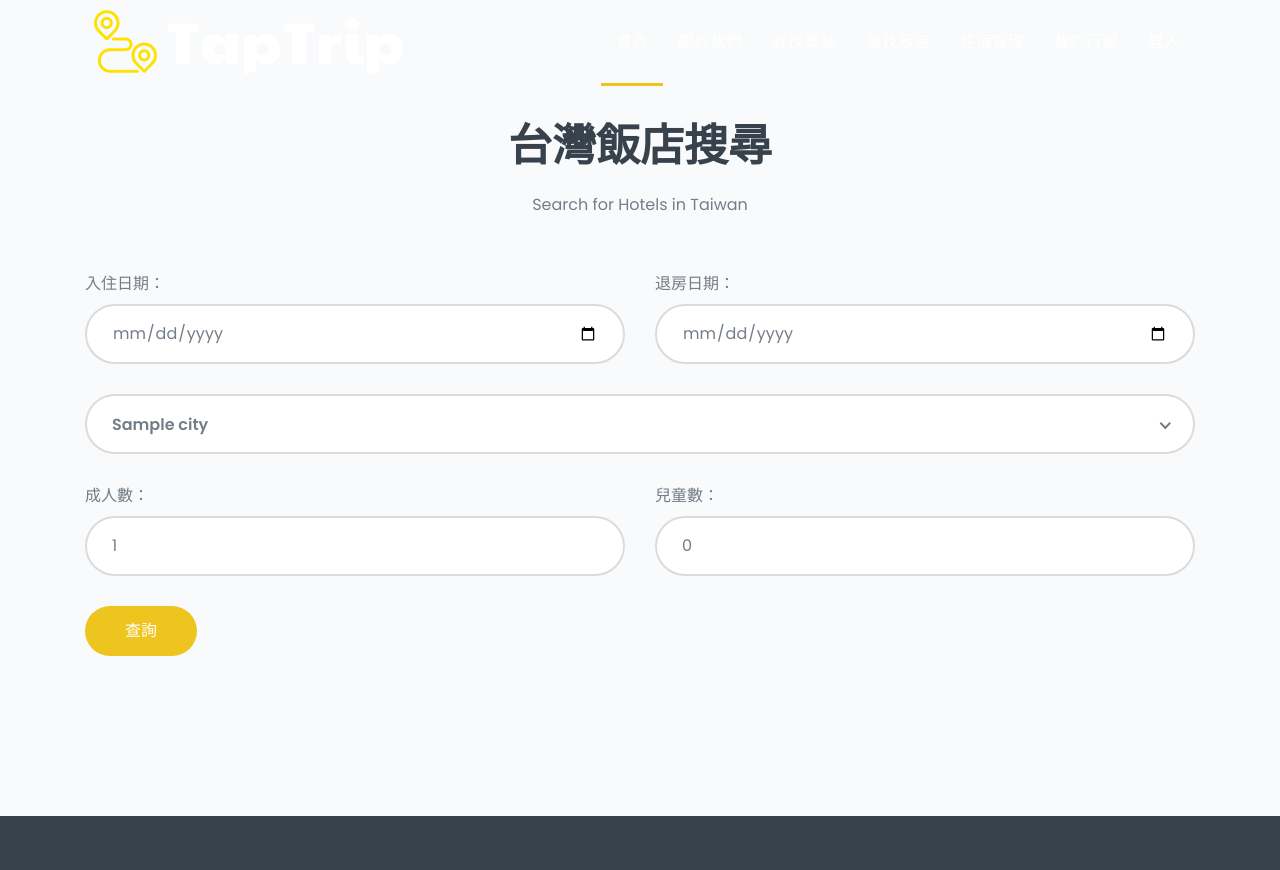
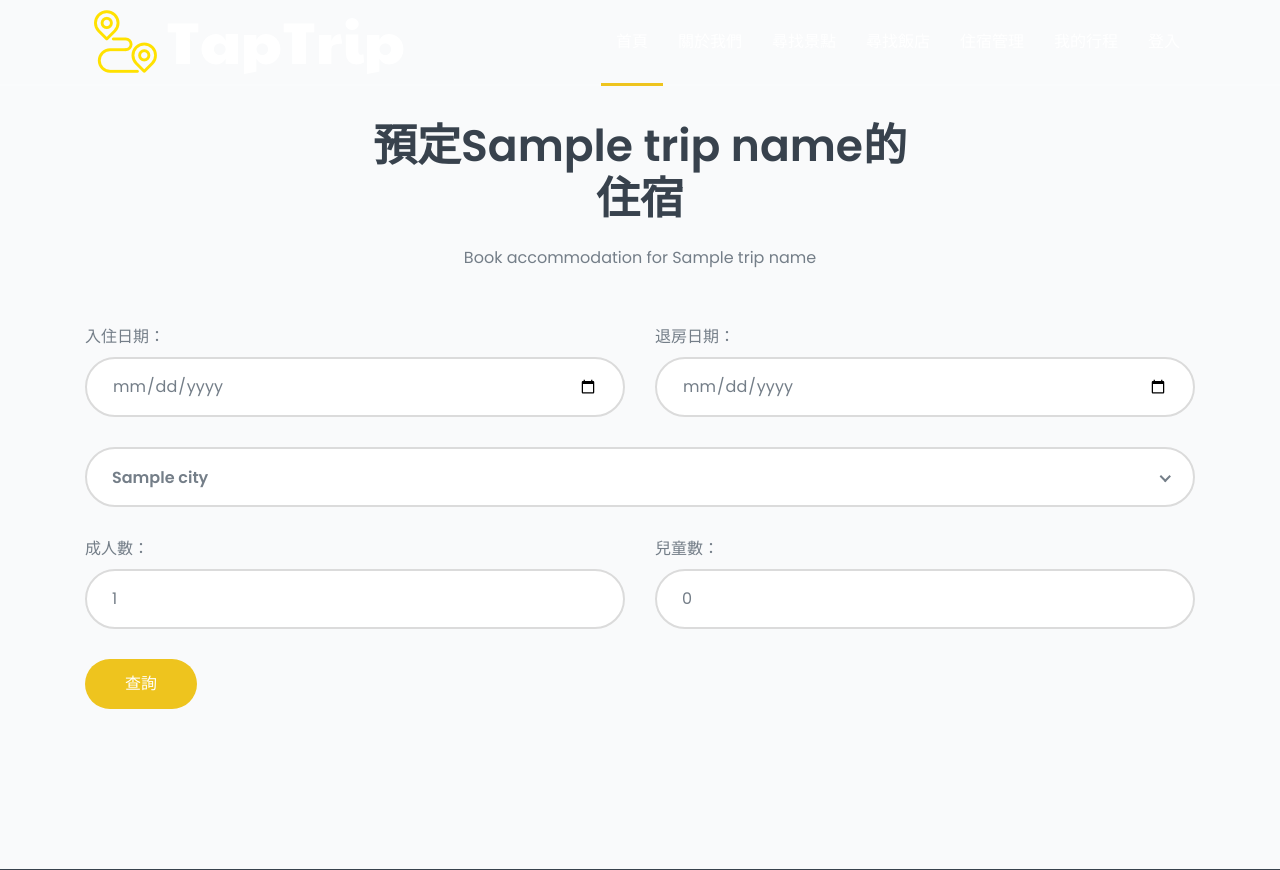
Before and after one commit to PBGlab/TapTrip, a Django app: template lodging/templates/booking.html in a window 1280 px wide. Shown: the top 870 px of the page. Run offline with Django 5.2, Linux system fonts and the light colour scheme; the template is opened without the code that fills it: most values are stand-ins (such as "Sample title", 1, 10 or a date in 2020).

Commit message:
新增自動帶入參數

```diff
--- a/lodging/templates/booking.html
+++ b/lodging/templates/booking.html
@@ -7,7 +7,7 @@
     <meta charset="utf-8">
 
     <!--====== Title ======-->
-    <title>尋找住宿</title>
+    <title>尋找飯店</title>
 
     <meta name="description" content="">
     <meta name="viewport" content="width=device-width, initial-scale=1">
@@ -133,9 +133,21 @@
             <div class="row justify-content-center">
                 <div class="col-lg-6">
                     <div class="section_title text-center pb-25">
-                        <h3 class="title">台灣飯店搜尋</h3>
-                        <p>Search for Hotels in Taiwan</p>
-                    </div> <!-- section title -->
+                        <h3 class="title">
+                            {% if trip_name %}
+                                預定{{ trip_name }}的住宿
+                            {% else %}
+                                台灣飯店搜尋
+                            {% endif %}
+                        </h3>
+                        <p>
+                            {% if trip_name %}
+                                Book accommodation for {{ trip_name }}
+                            {% else %}
+                                Search for Hotels in Taiwan
+                            {% endif %}
+                        </p>
+                    </div>
                 </div>
             </div> <!-- row -->
             <div class="contact_form">
@@ -145,13 +157,13 @@
                         <div class="col-lg-6">
                             <div class="single_form">
                                 <label>入住日期：</label>
-                                <input type="date" name="checkin" required>
+                                <input type="date" name="checkin" value="{{ checkin }}" required>
                             </div> <!-- single form -->
                         </div>
                         <div class="col-lg-6">
                             <div class="single_form">
                                 <label>退房日期：</label>
-                                <input type="date" name="checkout" required>
+                                <input type="date" name="checkout" value="{{ checkout }}" required>
                             </div> <!-- single form -->
                         </div>
                         <div class="col-lg-12">
```
